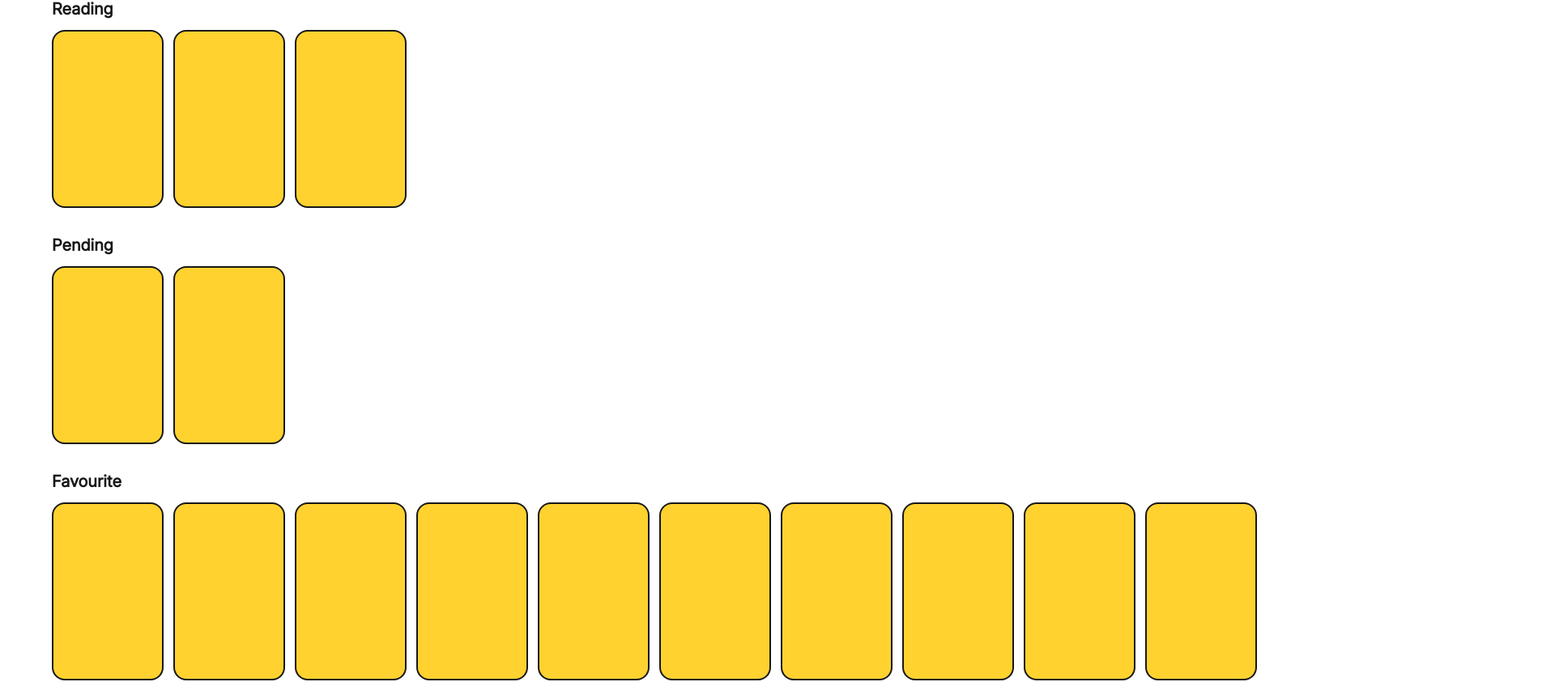
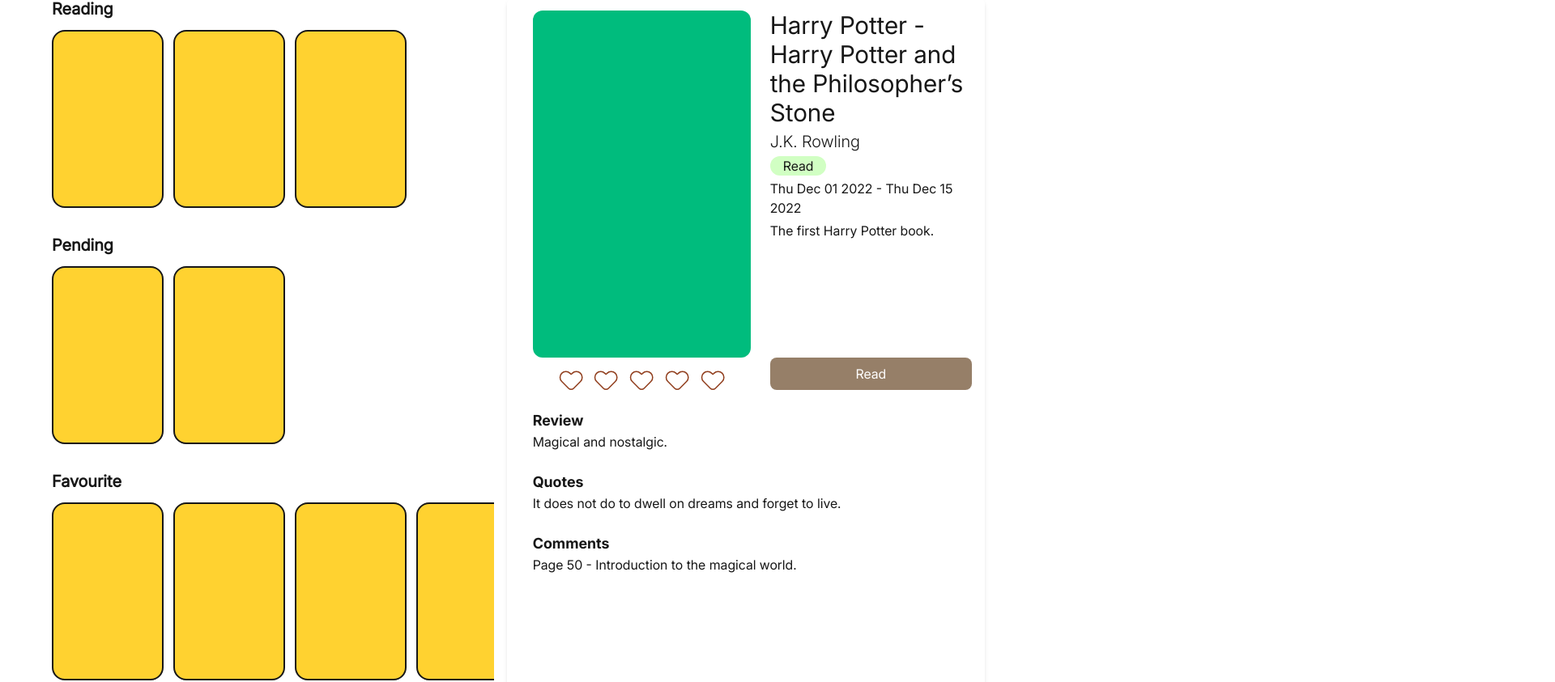
Before and after one commit to Alina-02/nigiri-book, a Next.js app: page / in a window 1280 px wide. Shown: the part 119-962 px from the top of the page at 81% size, 1920 px wide, since content can reach past the window. Built offline with nearby package versions, Linux system fonts and the light colour scheme.

Commit message:
book details

```diff
--- a/src/app/globals.css
+++ b/src/app/globals.css
@@ -85,6 +85,9 @@
   --color-background: var(--background);
   --color-foreground: var(--foreground);
   --color-primary: #967f68;
+  --color-pending: #ffcccc;
+  --color-progress: #ffeacc;
+  --color-read: #d1ffc3;
 }
 
 @media (prefers-color-scheme: dark) {
--- a/src/app/page.tsx
+++ b/src/app/page.tsx
@@ -1,12 +1,24 @@
+"use client";
+
+import BookDetailsCard from "@/components/BookDetailsCard";
 import MinimizeShelf, { ShelfType } from "@/components/MinimizeShelf";
+import { useMainStore } from "@/store/mainStore";
 
 export default function Home() {
+  const { selectedBookDetails } = useMainStore();
+
   return (
-    <div className="flex flex-col gap-8 mx-16 my-12">
-      <MinimizeShelf shelfTitle="Reading" shelfType={ShelfType.Reading} />
-      <MinimizeShelf shelfTitle="Pending" shelfType={ShelfType.Pending} />
-      <MinimizeShelf shelfTitle="Favourite" shelfType={ShelfType.Favourite} />
-      <MinimizeShelf shelfTitle="Read" shelfType={ShelfType.Finished} />
+    <div className="flex flex-row mx-16 my-12 gap-4">
+      <div
+        className="flex flex-col gap-8 overflow-y-scroll"
+        style={{ width: selectedBookDetails ? "60%" : "100%" }}
+      >
+        <MinimizeShelf shelfTitle="Reading" shelfType={ShelfType.Reading} />
+        <MinimizeShelf shelfTitle="Pending" shelfType={ShelfType.Pending} />
+        <MinimizeShelf shelfTitle="Favourite" shelfType={ShelfType.Favourite} />
+        <MinimizeShelf shelfTitle="Read" shelfType={ShelfType.Finished} />
+      </div>
+      <BookDetailsCard />
     </div>
   );
 }
--- a/src/components/Book.tsx
+++ /dev/null
@@ -1,18 +0,0 @@
-import React from "react";
-
-interface Props {
-  cover: string | undefined;
-}
-
-const Book = (props: Props) => {
-  const { cover } = props;
-
-  return (
-    <div
-      className="h-[220px] w-[138px] min-w-[138px] border-2 bg-amber-300 rounded-2xl"
-      style={{ backgroundImage: `${cover}` }}
-    ></div>
-  );
-};
-
-export default Book;
--- /dev/null
+++ b/src/components/BookCover.tsx
@@ -0,0 +1,30 @@
+"use client";
+
+import { useMainStore } from "@/store/mainStore";
+import React from "react";
+import { Book } from "@/types/Book";
+
+interface Props {
+  book: Book;
+}
+
+const BookCover = (props: Props) => {
+  const { book } = props;
+  const { selectedBookDetails, setSelectedBookDetails } = useMainStore();
+
+  return (
+    <div
+      className="h-[220px] w-[138px] min-w-[138px] border-2 bg-amber-300 rounded-2xl cursor-pointer"
+      style={{ backgroundImage: `${book?.cover}` }}
+      onClick={() => {
+        if (!selectedBookDetails || selectedBookDetails.title !== book.title) {
+          setSelectedBookDetails(book);
+        } else {
+          setSelectedBookDetails(null);
+        }
+      }}
+    ></div>
+  );
+};
+
+export default BookCover;
--- /dev/null
+++ b/src/components/BookDetailsCard.tsx
@@ -0,0 +1,107 @@
+"use client";
+
+import { useMainStore } from "@/store/mainStore";
+import { Book, BookState } from "@/types/Book";
+import React from "react";
+import Button, { ButtonType } from "./basic/Button";
+import { Icons } from "./Icons";
+
+const BookDetailsCard = () => {
+  const { selectedBookDetails } = useMainStore();
+
+  return (
+    <div
+      id="book-details-card"
+      className="flex flex-col pt-4 pl-8 pb-4 pr-4 gap-6 rounded-lg shadow-md w-[735px] overflow-auto"
+    >
+      <div className="flex flex-row gap-6">
+        <div id="cover-and-hearts" className="flex flex-col gap-4">
+          <div
+            id="cover"
+            className="w-[269px] h-[429px] bg-emerald-500 rounded-xl"
+          ></div>
+          <div id="hearts" className="flex flex-row gap-1 justify-between px-8">
+            <Icons.heart />
+            <Icons.heart />
+            <Icons.heart />
+            <Icons.heart />
+            <Icons.heart />
+          </div>
+        </div>
+        <div id="basic-info" className="flex flex-col justify-between w-full ">
+          <div className="flex flex-col gap-1 overflow-auto">
+            <h2 id="title" className="text-3xl font-inter">
+              {selectedBookDetails?.saga
+                ? selectedBookDetails?.saga + " - " + selectedBookDetails?.title
+                : selectedBookDetails?.title}
+            </h2>
+            <p id="author" className="text-xl font-inter-extralight">
+              {selectedBookDetails?.author}
+            </p>
+            {selectedBookDetails?.state === BookState.Pendant ? (
+              <div
+                id="state"
+                className="rounded-full bg-pending max-w-max px-4"
+              >
+                Pendant
+              </div>
+            ) : selectedBookDetails?.state === BookState.Read ? (
+              <div id="state" className="rounded-full bg-read max-w-max px-4">
+                Read
+              </div>
+            ) : (
+              <div
+                id="state"
+                className="rounded-full bg-progress max-w-max px-4"
+              >
+                In progress
+              </div>
+            )}
+
+            <p id="dates">
+              {selectedBookDetails?.initDate[
+                selectedBookDetails?.initDate.length - 1
+              ]?.toDateString() +
+                " - " +
+                selectedBookDetails?.endDate[
+                  selectedBookDetails?.endDate.length - 1
+                ]?.toDateString()}
+            </p>
+            <p id="summary">{selectedBookDetails?.description}</p>
+          </div>
+          <Button text="Read" type={ButtonType.primary} />
+        </div>
+      </div>
+      <div id="reviews">
+        <h3 className="font-inter-bold text-lg">Review</h3>
+        {selectedBookDetails?.review
+          ? selectedBookDetails?.review
+          : "What do you think about this book?"}
+      </div>
+      <div id="quotes">
+        <h3 className="font-inter-bold text-lg">Quotes</h3>
+        <ul>
+          {selectedBookDetails?.quotes
+            ? selectedBookDetails?.quotes.map((quote, index) => (
+                <ol key={index}>{quote}</ol>
+              ))
+            : "No quotes already :P"}
+        </ul>
+      </div>
+      <div id="comments">
+        <h3 className="font-inter-bold text-lg">Comments</h3>
+        <ul>
+          {selectedBookDetails?.comments
+            ? selectedBookDetails?.comments.map((comment, index) => (
+                <ol key={index}>
+                  Page {comment.page} - {comment.text}
+                </ol>
+              ))
+            : "No comments already :P"}
+        </ul>
+      </div>
+    </div>
+  );
+};
+
+export default BookDetailsCard;
--- a/src/components/Icons.tsx
+++ b/src/components/Icons.tsx
@@ -102,4 +102,21 @@
       />
     </svg>
   ),
+  heart: (props: SVGProps<SVGSVGElement>) => (
+    <svg
+      xmlns="http://www.w3.org/2000/svg"
+      width={30}
+      height={24}
+      fill="none"
+      {...props}
+    >
+      <path
+        stroke="#903D1C"
+        strokeLinecap="round"
+        strokeLinejoin="round"
+        strokeWidth={1.5}
+        d="M26.736 3.358a7.192 7.192 0 0 0-10.173 0l-.86.859a.745.745 0 0 1-1.053 0l-.86-.86A7.193 7.193 0 1 0 3.618 13.532l8.399 8.399a4.47 4.47 0 0 0 6.322 0l8.398-8.4a7.192 7.192 0 0 0 0-10.172Z"
+      />
+    </svg>
+  ),
 };
--- a/src/components/MinimizeShelf.tsx
+++ b/src/components/MinimizeShelf.tsx
@@ -1,7 +1,7 @@
 import React from "react";
-import Book from "./Book";
 import { books } from "@/sampleData/sampleBooks";
 import { BookState } from "@/types/Book";
+import BookCover from "./BookCover";
 
 interface Props {
   shelfTitle: string;
@@ -20,7 +20,7 @@
   return (
     <div className="flex flex-col gap-3">
       <h3 className="font-inter font-bold text-xl">{shelfTitle}</h3>
-      <div className="flex flex-row gap-3">
+      <div className="flex flex-row gap-3 overflow-hidden">
         {books
           .filter((book) => {
             if (shelfType === ShelfType.Reading) {
@@ -34,9 +34,9 @@
             }
           })
           .map((book, index) => (
-            <Book
+            <BookCover
               key={book.title.trim().toLowerCase() + index}
-              cover={book.cover}
+              book={book}
             />
           ))}
       </div>
--- /dev/null
+++ b/src/components/basic/Button.tsx
@@ -0,0 +1,28 @@
+import React from "react";
+
+interface Props {
+  type: ButtonType;
+  text?: string;
+}
+
+export enum ButtonType {
+  primary = "Primary",
+  secondary = "Secondary",
+}
+
+const Button = (props: Props) => {
+  const { type, text } = props;
+  return (
+    <button
+      className="p-2 rounded-lg"
+      style={{
+        color: type === ButtonType.primary ? "#FFFFFF" : "#000000",
+        backgroundColor: type === ButtonType.primary ? "#967f68" : "#FFFFFF",
+      }}
+    >
+      {text}
+    </button>
+  );
+};
+
+export default Button;
--- a/src/sampleData/sampleBooks.ts
+++ b/src/sampleData/sampleBooks.ts
@@ -10,7 +10,10 @@
     valoration: 5,
     review: "A timeless classic with chilling relevance.",
     quotes: ["Big Brother is watching you."],
-    comments: ["Re-read every few years."],
+    comments: [
+      { page: 45, text: "First mention of Big Brother." },
+      { page: 123, text: "Winston's rebellion begins." },
+    ],
     cover: "https://covers.openlibrary.org/b/id/7222246-L.jpg",
     state: BookState.Read,
     progressPage: 328,
@@ -28,7 +31,9 @@
     quotes: [
       "You never really understand a person until you consider things from his point of view.",
     ],
-    comments: ["Atticus is my hero."],
+    comments: [
+      { page: 89, text: "Atticus’ courtroom speech is unforgettable." },
+    ],
     cover: "https://covers.openlibrary.org/b/id/8228691-L.jpg",
     state: BookState.Read,
     progressPage: 281,
@@ -43,7 +48,7 @@
     valoration: 4,
     review: "Charming and adventurous.",
     quotes: ["In a hole in the ground there lived a hobbit."],
-    comments: ["Better before LOTR."],
+    comments: [{ page: 10, text: "Love the whimsical start." }],
     cover: "https://covers.openlibrary.org/b/id/6979861-L.jpg",
     state: BookState.Read,
     progressPage: 310,
@@ -61,7 +66,9 @@
     quotes: [
       "All we have to decide is what to do with the time that is given us.",
     ],
-    comments: ["A bit slow but worth it."],
+    comments: [
+      { page: 250, text: "Gandalf’s fall in Moria is heartbreaking." },
+    ],
     cover: "https://covers.openlibrary.org/b/id/8231856-L.jpg",
     state: BookState.Read,
     progressPage: 423,
@@ -77,7 +84,7 @@
     valoration: 5,
     review: "The pace picks up. Incredible battles.",
     quotes: ["The battle for Helm’s Deep is about to begin."],
-    comments: ["My favorite of the trilogy."],
+    comments: [{ page: 150, text: "Helm’s Deep descriptions are epic." }],
     cover: "https://covers.openlibrary.org/b/id/8231857-L.jpg",
     state: BookState.Read,
     progressPage: 352,
@@ -95,7 +102,7 @@
     quotes: [
       "I am glad you are here with me. Here at the end of all things, Sam.",
     ],
-    comments: ["So emotional."],
+    comments: [{ page: 400, text: "Emotional farewell." }],
     cover: "https://covers.openlibrary.org/b/id/8231858-L.jpg",
     state: BookState.Read,
     progressPage: 416,
@@ -110,7 +117,10 @@
     description:
       "A science fiction epic about politics, religion, and sandworms.",
     quotes: ["Fear is the mind-killer."],
-    comments: ["So complex but rewarding."],
+    comments: [
+      { page: 57, text: "Introduction of Arrakis is stunning." },
+      { page: 202, text: "Paul starts to show leadership." },
+    ],
     cover: "https://covers.openlibrary.org/b/id/8101354-L.jpg",
     state: BookState.Reading,
     progressPage: 280,
@@ -126,7 +136,7 @@
     valoration: 4,
     review: "Witty and timeless.",
     quotes: ["It is a truth universally acknowledged..."],
-    comments: ["Darcy forever!"],
+    comments: [{ page: 120, text: "Elizabeth’s wit is unmatched." }],
     cover: "https://covers.openlibrary.org/b/id/8091016-L.jpg",
     state: BookState.Read,
     progressPage: 279,
@@ -143,7 +153,7 @@
     quotes: [
       "Don’t ever tell anybody anything. If you do, you start missing everybody.",
     ],
-    comments: ["Holden is annoying."],
+    comments: [{ page: 50, text: "Holden is annoying but honest." }],
     cover: "https://covers.openlibrary.org/b/id/8235266-L.jpg",
     state: BookState.Read,
     progressPage: 214,
@@ -156,7 +166,7 @@
     endDate: [],
     description: "The obsession of Captain Ahab with the white whale.",
     quotes: ["Call me Ishmael."],
-    comments: ["Heavy but iconic."],
+    comments: [{ page: 33, text: "Opening line is iconic." }],
     cover: "https://covers.openlibrary.org/b/id/7222256-L.jpg",
     state: BookState.Reading,
     progressPage: 120,
@@ -171,7 +181,7 @@
     valoration: 4,
     review: "Sad but beautifully written.",
     quotes: ["So we beat on, boats against the current..."],
-    comments: ["Jay deserved better."],
+    comments: [{ page: 170, text: "Gatsby’s obsession is tragic." }],
     cover: "https://covers.openlibrary.org/b/id/7222241-L.jpg",
     state: BookState.Read,
     progressPage: 180,
@@ -186,7 +196,7 @@
     valoration: 5,
     review: "Magical and nostalgic.",
     quotes: ["It does not do to dwell on dreams and forget to live."],
-    comments: ["Still my favorite."],
+    comments: [{ page: 50, text: "Introduction to the magical world." }],
     cover: "https://covers.openlibrary.org/b/id/7984916-L.jpg",
     state: BookState.Read,
     progressPage: 223,
@@ -202,7 +212,7 @@
     valoration: 4,
     review: "Darker, still fun.",
     quotes: ["It is our choices, Harry, that show what we truly are."],
-    comments: ["Love Dobby."],
+    comments: [{ page: 150, text: "Dobby is hilarious and tragic." }],
     cover: "https://covers.openlibrary.org/b/id/7984917-L.jpg",
     state: BookState.Read,
     progressPage: 251,
@@ -216,7 +226,7 @@
     endDate: [],
     description: "The third Harry Potter book.",
     quotes: ["Happiness can be found even in the darkest of times."],
-    comments: ["Need to reread this one."],
+    comments: [{ page: 150, text: "First time we see the Patronus spell." }],
     cover: "https://covers.openlibrary.org/b/id/7984918-L.jpg",
     state: BookState.Pendant,
     progressPage: 0,
@@ -232,7 +242,7 @@
     valoration: 3,
     review: "Inspirational but overrated.",
     quotes: ["When you want something, all the universe conspires..."],
-    comments: ["Too mystical for me."],
+    comments: [{ page: 70, text: "Too mystical for me." }],
     cover: "https://covers.openlibrary.org/b/id/8231996-L.jpg",
     state: BookState.Read,
     progressPage: 197,
@@ -247,7 +257,7 @@
     valoration: 5,
     review: "Beautiful in its simplicity.",
     quotes: ["It is only with the heart that one can see rightly."],
-    comments: ["Makes me cry every time."],
+    comments: [{ page: 20, text: "Makes me cry every time." }],
     cover: "https://covers.openlibrary.org/b/id/7222276-L.jpg",
     state: BookState.Read,
     progressPage: 96,
@@ -262,7 +272,7 @@
     valoration: 4,
     review: "Fast-paced and entertaining.",
     quotes: ["Everything is possible. The impossible just takes longer."],
-    comments: ["Kept me hooked."],
+    comments: [{ page: 230, text: "Kept me hooked with puzzles." }],
     cover: "https://covers.openlibrary.org/b/id/8270664-L.jpg",
     state: BookState.Read,
     progressPage: 454,
@@ -275,7 +285,7 @@
     endDate: [],
     description: "A dystopian vision of a controlled society.",
     quotes: ["Words can be like X-rays if you use them properly."],
-    comments: ["On my list."],
+    comments: [{ page: 15, text: "On my list to read." }],
     cover: "https://covers.openlibrary.org/b/id/7222231-L.jpg",
     state: BookState.Pendant,
     progressPage: 0,
@@ -288,7 +298,10 @@
     endDate: [],
     description: "The story of Kvothe, a legendary figure.",
     quotes: ["Words are pale shadows of forgotten names."],
-    comments: ["So lyrical."],
+    comments: [
+      { page: 50, text: "Kvothe’s childhood is so tragic." },
+      { page: 200, text: "The writing style is so lyrical." },
+    ],
     cover: "https://covers.openlibrary.org/b/id/8235116-L.jpg",
     state: BookState.Reading,
     progressPage: 200,
--- a/src/store/mainStore.ts
+++ b/src/store/mainStore.ts
@@ -1,13 +1,13 @@
+import { books } from "@/sampleData/sampleBooks";
 import { Book } from "@/types/Book";
 import { create } from "zustand";
-
 interface MainStore {
   selectedBookDetails: Book | null;
-  setSelectedBookDetails: (book: Book) => void;
+  setSelectedBookDetails: (book: Book | null) => void;
 }
 
-const useMainStore = create<MainStore>()((set) => ({
-  selectedBookDetails: null,
-  setSelectedBookDetails: (book: Book) =>
+export const useMainStore = create<MainStore>()((set) => ({
+  selectedBookDetails: books[11],
+  setSelectedBookDetails: (book: Book | null) =>
     set((state) => ({ selectedBookDetails: book })),
 }));
```
Also changed, not shown: src/types/Book.ts (+6 -1 lines).
